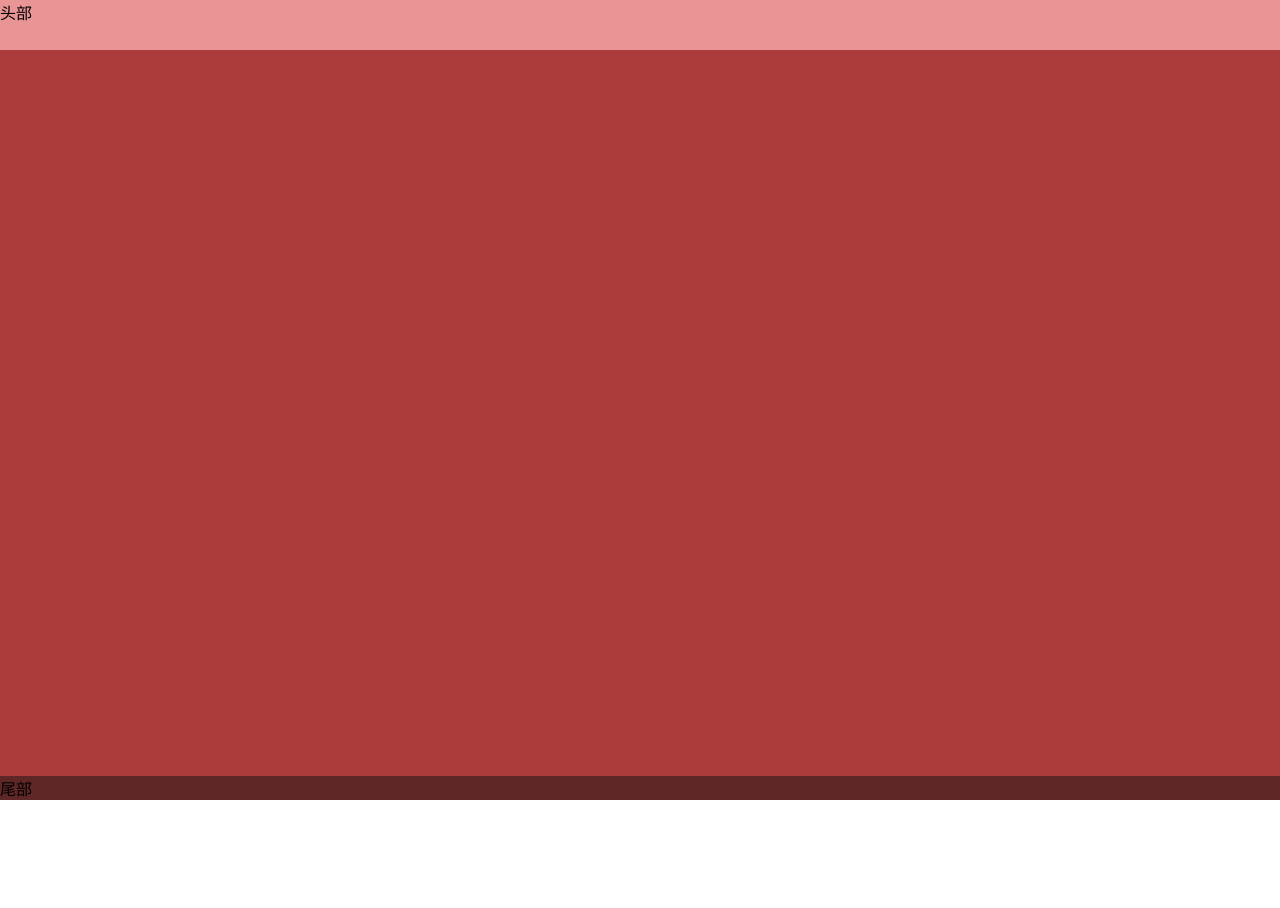
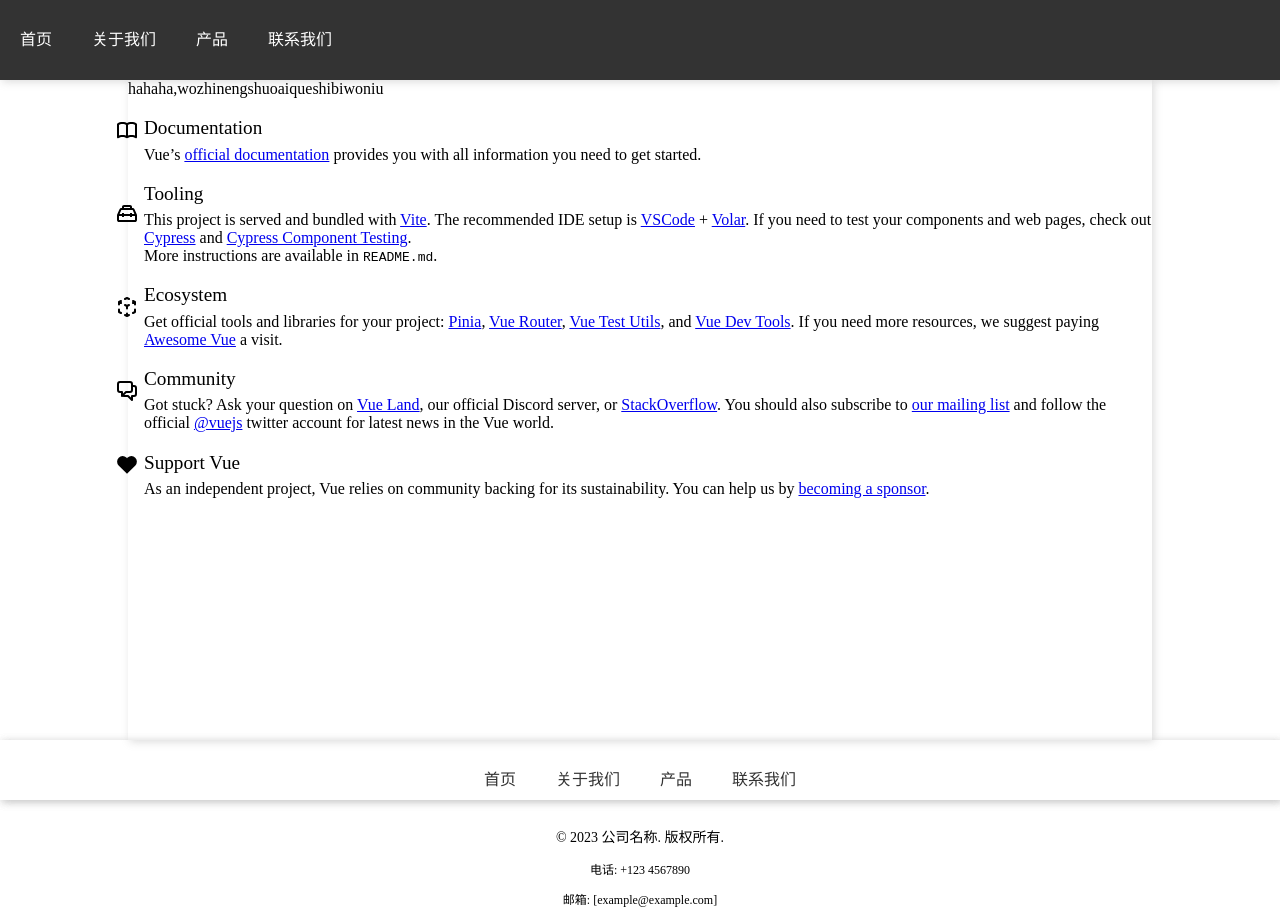
Before and after one commit to L1ngovo/Frontend_travel-information-sharing-platform, a Vue app: page / in a window 1280 px wide. Before the commit the page ends 800 px from the top, so only its background shows below. Built offline with nearby package versions, Linux system fonts and the light colour scheme.

Commit message:
布局完善

```diff
--- a/components.d.ts
+++ b/components.d.ts
@@ -12,15 +12,18 @@ declare module 'vue' {
     ElFooter: typeof import('element-plus/es')['ElFooter']
     ElHeader: typeof import('element-plus/es')['ElHeader']
     ElMain: typeof import('element-plus/es')['ElMain']
+    Footer_navigation: typeof import('./src/components/Footer_navigation.vue')['default']
     HelloWorld: typeof import('./src/components/HelloWorld.vue')['default']
     IconCommunity: typeof import('./src/components/icons/IconCommunity.vue')['default']
     IconDocumentation: typeof import('./src/components/icons/IconDocumentation.vue')['default']
     IconEcosystem: typeof import('./src/components/icons/IconEcosystem.vue')['default']
     IconSupport: typeof import('./src/components/icons/IconSupport.vue')['default']
     IconTooling: typeof import('./src/components/icons/IconTooling.vue')['default']
+    Navbar: typeof import('./src/components/navbar.vue')['default']
     RouterLink: typeof import('vue-router')['RouterLink']
     RouterView: typeof import('vue-router')['RouterView']
     TheWelcome: typeof import('./src/components/TheWelcome.vue')['default']
+    Top_navigation_bar: typeof import('./src/components/Top_navigation_bar.vue')['default']
     WelcomeItem: typeof import('./src/components/WelcomeItem.vue')['default']
   }
 }
--- a/src/App.vue
+++ b/src/App.vue
@@ -1,46 +1,61 @@
 <template>
-    <div>
-        <div class="container">
-            <div class="header">
-                头部
+    <div class="layout">
+      <div class="nav-bar">
+        <NavBar></NavBar>
       </div>
+      <div class="main-content">
         <div class="main">
-                主体
+            hahaha,wozhinengshuoaiqueshibiwoniu
+            <router-view></router-view>
+        </div>
       </div>
       <div class="footer">
-                尾部
-            </div>
+        <FooterNav></FooterNav>
       </div>
     </div>
   </template>
 
-<script setup lang="ts">
-
+  <script setup>
+    import NavBar from './components/Top_navigation_bar.vue'
+    import FooterNav from './components/Footer_navigation.vue'
   </script>
 
   <style lang="scss">
-
-.container{
-    height: 100vh;
+  .layout {
     display: flex;
     flex-direction: column;
+    height: 100vh; /* 视口高度 */
   }
-.header{
-    position: fixed;
-    z-index: 99;
-    top: 0;
-    background-color: #e99595;
-    width: 100%;
-    height: 50px;
+  .nav-bar {
+    height: 80px; /* 根据你的需求调整导航栏高度 */
+    // background-color: #333; /* 导航栏背景色 */
+    background-color:  rgba(51, 51, 51,1);
+    box-shadow: 0.1em 0.1em 0.5em rgba(144, 144, 144, 0.3);
+    position: sticky; /* 实现吸顶效果 */
+    top: 0; /* 与顶部对齐 */
+    width: 100%; /* 宽度占满整个屏幕 */
+    opacity: 1; /* 或者使用rgba颜色值，如rgba(0, 0, 0, 1) */
   }
-.main{
-    flex: 1;
-    background-color: #ac3c3c;
-    // height: calc(100vh - 50px);
-
+  .main-content {
+    flex: 1; /* 占据可用空间 */
+    display: flex; /* 内容居中放置 */
+    justify-content: center; /* 水平居中 */
+    align-items: center; /* 垂直居中 */
+    /* background-color: #b03333; */
   }
-.footer{
-    background-color: #5f2626;
+  .main {
+    width: 80%;
+    height: 100%;
+    // background-color: #c62828;
+    box-shadow: 0.1em 0.1em 0.5em rgba(144, 144, 144, 0.3);
   }
-
+  .footer {
+    height: 60px; /* 根据你的需求调整底部高度 */
+    // border: 1px solid;
+    box-shadow: 0.1em 0.1em 0.5em rgba(144, 144, 144, 0.3);
+    // background-color: #111; /* 底部背景色 */
+    /* position: sticky; 让底部始终保持在中部区域的下方 */
+    bottom: 0; /* 与底部对齐 */
+    width: 100%; /* 宽度占满整个屏幕 */
+  }
   </style>
--- /dev/null
+++ b/src/components/Footer_navigation.vue
@@ -0,0 +1,60 @@
+<template>
+    <div>
+        <footer class="footer">
+            <nav>
+                <ul>
+                <li><a href="#">首页</a></li>
+                <li><a href="#">关于我们</a></li>
+                <li><a href="#">产品</a></li>
+                <li><a href="#">联系我们</a></li>
+                </ul>
+            </nav>
+            <p class="copyright">&copy; 2023 公司名称. 版权所有.</p>
+            <p class="contact">电话: +123 4567890</p>
+            <p class="contact">邮箱: [example@example.com]</p>
+        </footer>
+    </div>
+</template>
+
+<script setup>
+
+</script>
+
+<style scoped lang="scss">
+.footer {
+//   background-color: #f5f5f5;
+//   padding: 20px;
+  text-align: center;
+}
+
+.footer nav {
+  display: flex;
+  justify-content: center;
+}
+
+.footer nav ul {
+  list-style-type: none;
+  padding: 0;
+}
+
+.footer nav ul li {
+  display: inline-block;
+}
+
+.footer nav ul li a {
+  display: block;
+  padding: 10px 20px;
+  color: #333;
+  text-decoration: none;
+}
+
+.footer p.copyright {
+  margin-top: 10px;
+  font-size: 14px;
+}
+
+.footer p.contact {
+  margin-top: 5px;
+  font-size: 12px;
+}
+</style>
--- /dev/null
+++ b/src/components/Top_navigation_bar.vue
@@ -0,0 +1,41 @@
+<template>
+    <div >
+        <nav>
+            <ul>
+                <li><a href="#">首页</a></li>
+                <li><a href="#">关于我们</a></li>
+                <li><a href="#">产品</a></li>
+                <li><a href="#">联系我们</a></li>
+            </ul>
+        </nav>
+    </div>
+</template>
+
+<script setup>
+
+</script>
+
+<style scoped lang="scss">
+nav {
+  background-color: #333;
+// box-shadow: 0.1em 0.1em 0.5em rgba(144, 144, 144, 0.3);
+  overflow: hidden;
+}
+
+nav ul {
+  list-style-type: none;
+  padding: 0;
+}
+
+nav ul li {
+  display: inline-block;
+  position: relative;
+}
+
+nav ul li a {
+  display: block;
+  padding: 10px 20px;
+  color: #fff;
+  text-decoration: none;
+}
+</style>
```
Also changed, not shown: 1 other file (tests, documents, lock files or other folders). Lines whose indentation alone changed are shown as unchanged.
